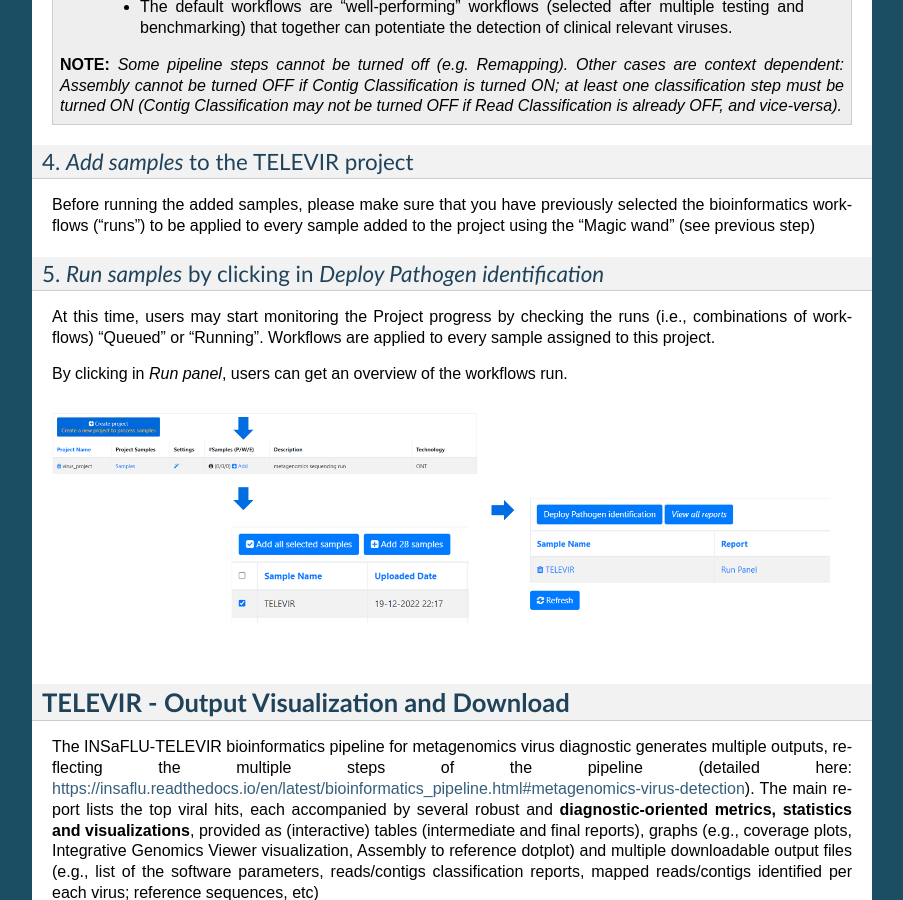
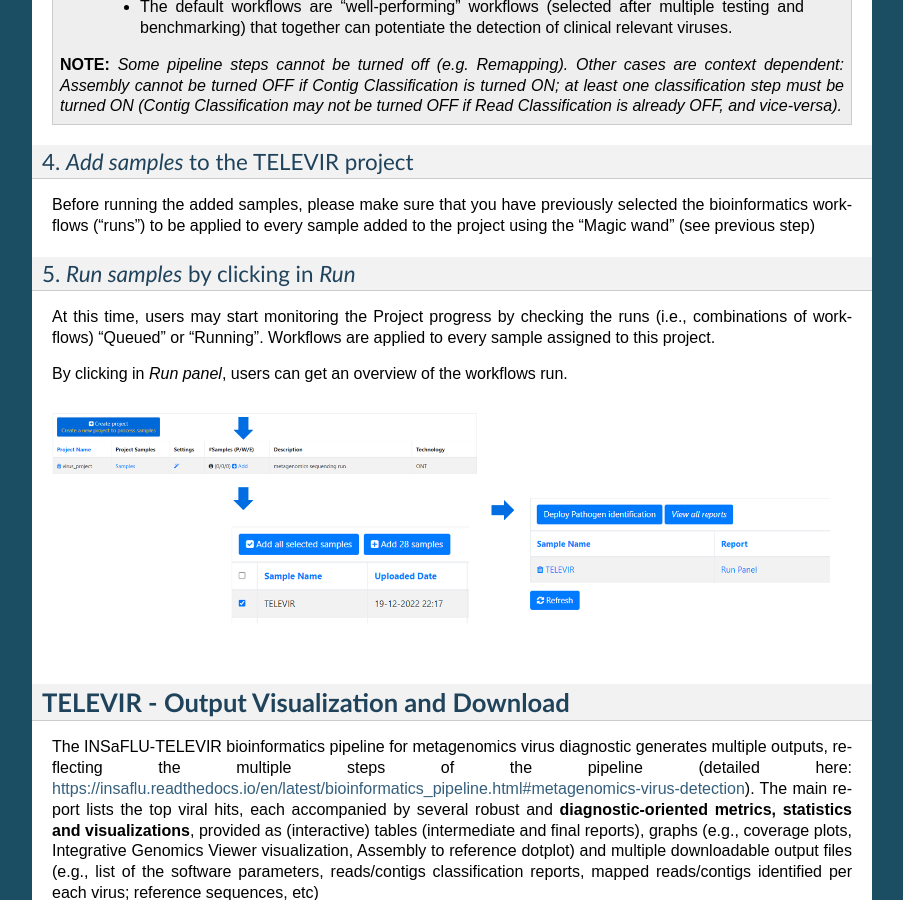
Before and after one commit to INSaFLU/insaflu_docs, a Sphinx documentation site: the page built from docs/metagenomics_virus_detection.rst, in a window 1280 px wide and 900 px high, scrolled down 2287 px. Shown: the whole window, without its empty margins (198-1101 px from the left). Built offline with Sphinx 7.4.7, drawn with Linux system fonts in a browser that asks for light colours; formulas are drawn with MathJax 3.

```diff
--- a/docs/metagenomics_virus_detection.rst
+++ b/docs/metagenomics_virus_detection.rst
@@ -61,7 +61,7 @@
 
 Before running the added samples, please make sure that you have previously selected the bioinformatics workflows ("runs") to be applied to every sample added to the project using the "Magic wand"  (see previous step)
 
-5. *Run samples* by clicking in *Deploy Pathogen identification*
+5. *Run samples* by clicking in *Run*
 ................................................................
 
 At this time, users may start monitoring the Project progress by checking the runs (i.e., combinations of workflows) "Queued" or "Running".  Workflows are applied to every sample assigned to this project.
```
